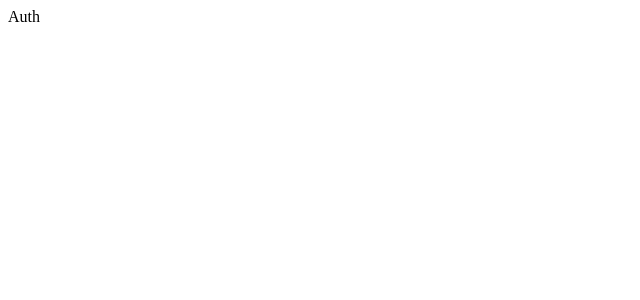
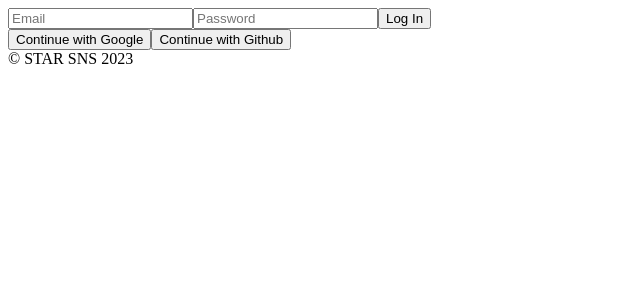
Before and after one commit to ByeoliKim/star-sns, a React (Create React App) app: page / in a window 1280 px wide. Shown: the top 300 px of the page, without its empty margins (0-640 px from the left). Built offline with nearby package versions, Linux system fonts and the light colour scheme; no server answers.

Commit message:
오늘의 공븨

```diff
--- /dev/null
+++ b/jsconfig.json
@@ -0,0 +1,6 @@
+{
+    "compilerOptions": {
+        "baseUrl": "src"
+    },
+    "include": ["src"]
+}
--- a/package.json
+++ b/package.json
@@ -7,6 +7,7 @@
     "@testing-library/react": "^13.4.0",
     "@testing-library/user-event": "^13.5.0",
     "firebase": "^9.6.1",
+    "prettier": "^2.8.4",
     "react": "^18.2.0",
     "react-dom": "^18.2.0",
     "react-router-dom": "^6.8.1",
--- a/src/components/App.js
+++ b/src/components/App.js
@@ -1,11 +1,14 @@
-import AppRouter from "./AppRouter";
 import { useState } from "react";
+import AppRouter from "components/AppRouter";
+import { authService } from "fbase";
 
 function App() {
-  const [isLoggedIn, setIsLoggedIn] = useState(false);
+  //console.log(authService.currentUser);
+  const [isLoggedIn, setIsLoggedIn] = useState(authService.currentUser);
   return (
     <>
       <AppRouter isLoggedIn={isLoggedIn} />
+      <footer>&copy; STAR SNS {new Date().getFullYear()}</footer>
     </>
   );
 }
--- /dev/null
+++ b/src/fbase.js
@@ -0,0 +1,15 @@
+import { initializeApp } from 'firebase/app';
+import { getAuth } from "firebase/auth";
+
+const firebaseConfig = {
+apiKey: process.env.REACT_APP_API_KEY,
+authDomain: process.env.REACT_APP_AUTH_DOMAIN,
+projectId: process.env.REACT_APP_PROJECT_ID,
+storageBucket: process.env.REACT_APP_STORAGE_BUCKET,
+messagingSenderId: process.env.REACT_APP_MESSAGIN_ID,
+appId: process.env.REACT_APP_APP_ID
+};
+
+const app = initializeApp(firebaseConfig);
+
+export const authService = getAuth(app);
--- a/src/index.js
+++ b/src/index.js
@@ -3,7 +3,6 @@
 import App from './components/App';
 import { initializeApp } from "firebase/app";
 import { BrowserRouter } from 'react-router-dom';
-console.log(initializeApp);
 
 const root = ReactDOM.createRoot(document.getElementById('root'));
 root.render(
--- a/src/routes/Auth.js
+++ b/src/routes/Auth.js
@@ -1,9 +1,45 @@
-import React from "react";
+import React, { useState } from "react";
 
 export default function Auth () {
+    const [email, setEmail] = useState("");
+    const [password, setPassword] = useState("");
+    const onChange = (event) => {
+        //console.log(event.target.name);
+        const {
+            target: {name, value},
+        } = event;
+        if (name === "email") {
+            setEmail(value);
+        } else if (name === "password") {
+            setPassword(value);
+        }
+    }
+    // 구조분해할당을 풀어서 작성하면
+    /*
+    const onChange = (event) => {
+        const [name, value] = event.target;
+        if (name === "email") {
+            setEmail(value);
+        } else if(name === "password") {
+            setPassword(value);
+        }
+    }
+    */
+   // preventDefault = 기본 행위가 실행되는 걸 원치 않을 때 사용! "내가 할 거양ㅋ 냅둬!"
+    const onSubmit = (event) => {
+        event.preventDefault();
+    }
     return(
         <>
-        <span>Auth</span>
+            <form onSubmit={onSubmit}>
+                <input onChange={onChange} name="email" type="text" placeholder="Email" required value={email} />
+                <input onChange={onChange} name="password" type="password" placeholder="Password" required value={password} />
+                <input type="submit" value="Log In" />
+            </form>
+            <div>
+                <button>Continue with Google</button>
+                <button>Continue with Github</button>
+            </div>
         </>
     )
 }
```
Also changed, not shown: src/firebase.js (deleted, +0 -16 lines), 2 other files (tests, documents, lock files or other folders).
